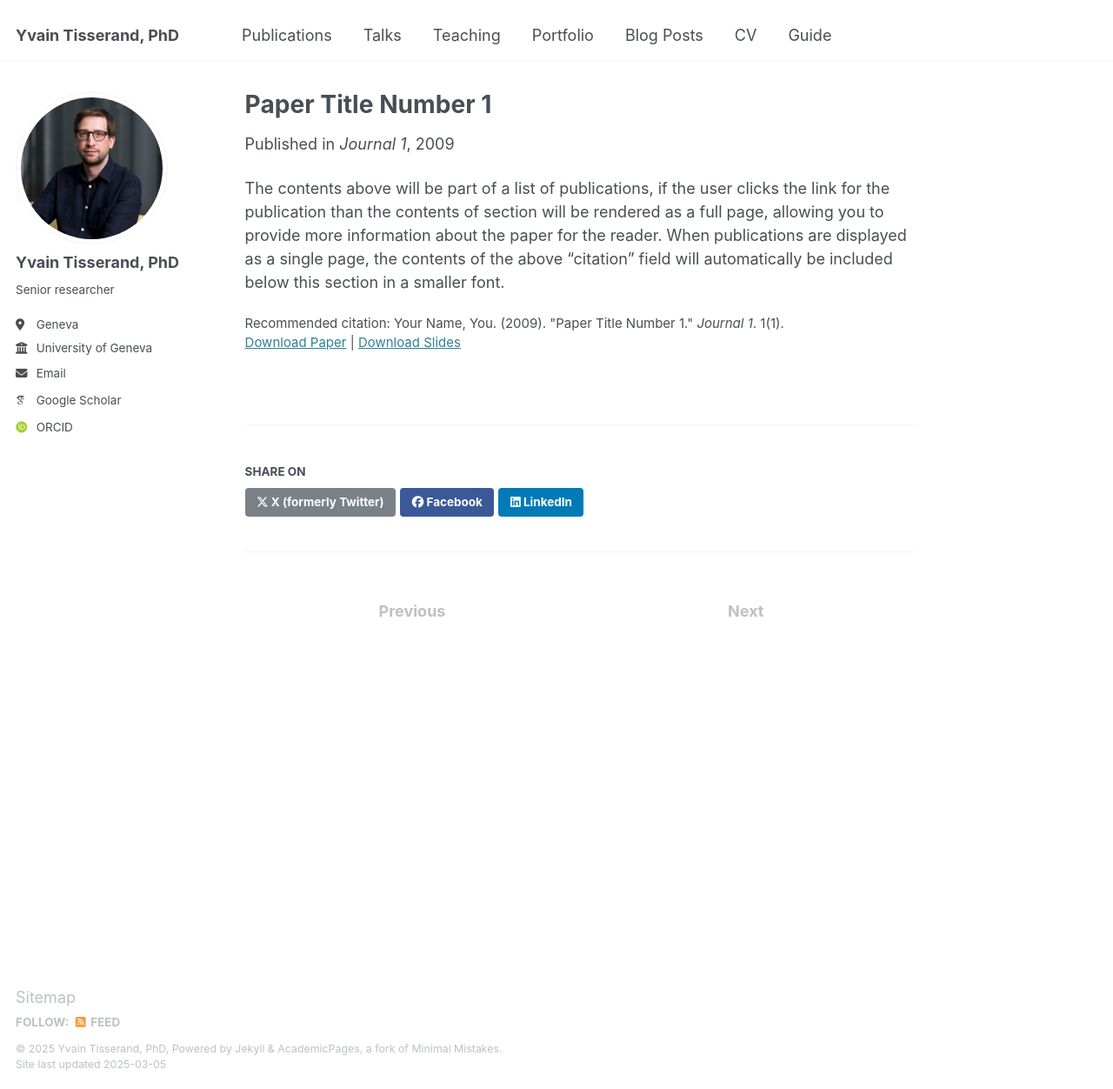
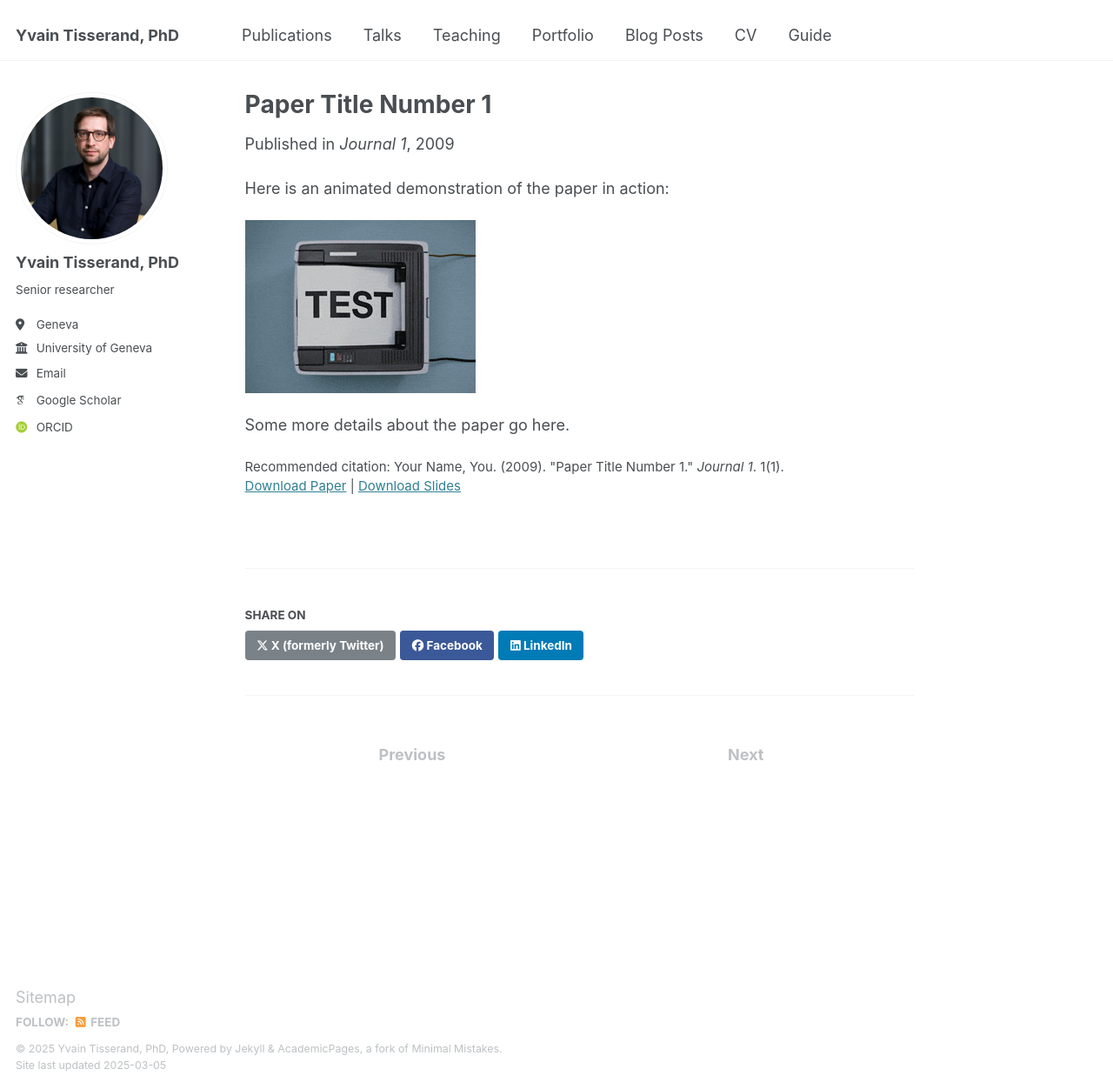
Before and after one commit to Yvain-T/yvain-t.github.io, a Jekyll site: the page built from _publications/2009-10-01-paper-title-number-1.md, in a window 1280 px wide and 1252 px high. Shown: the whole window at 87% size. Built offline with Jekyll 4.4.1, drawn with Linux system fonts in a browser that asks for light colours; some web fonts are replaced.

Commit message:
test publication

```diff
--- a/_publications/2009-10-01-paper-title-number-1.md
+++ b/_publications/2009-10-01-paper-title-number-1.md
@@ -8,7 +8,15 @@ date: 2009-10-01
 venue: 'Journal 1'
 slidesurl: 'http://academicpages.github.io/files/slides1.pdf'
 paperurl: 'http://academicpages.github.io/files/paper1.pdf'
-citation: 'Your Name, You. (2009). &quot;Paper Title Number 1.&quot; <i>Journal 1</i>. 1(1).'
+citation: 'Your Name, You. (2009). "Paper Title Number 1." <i>Journal 1</i>. 1(1).'
+
+# Add your BibTeX key here:
+bibtexname: "myBibtexKey"
 ---
 
-The contents above will be part of a list of publications, if the user clicks the link for the publication than the contents of section will be rendered as a full page, allowing you to provide more information about the paper for the reader. When publications are displayed as a single page, the contents of the above "citation" field will automatically be included below this section in a smaller font.
+
+Here is an animated demonstration of the paper in action:
+
+![myBibtexKey GIF]({{ '/files/myBibtexKey.gif' | absolute_url }})
+
+Some more details about the paper go here.
```
Also changed, not shown: files/myBibtexKey.gif (added).
